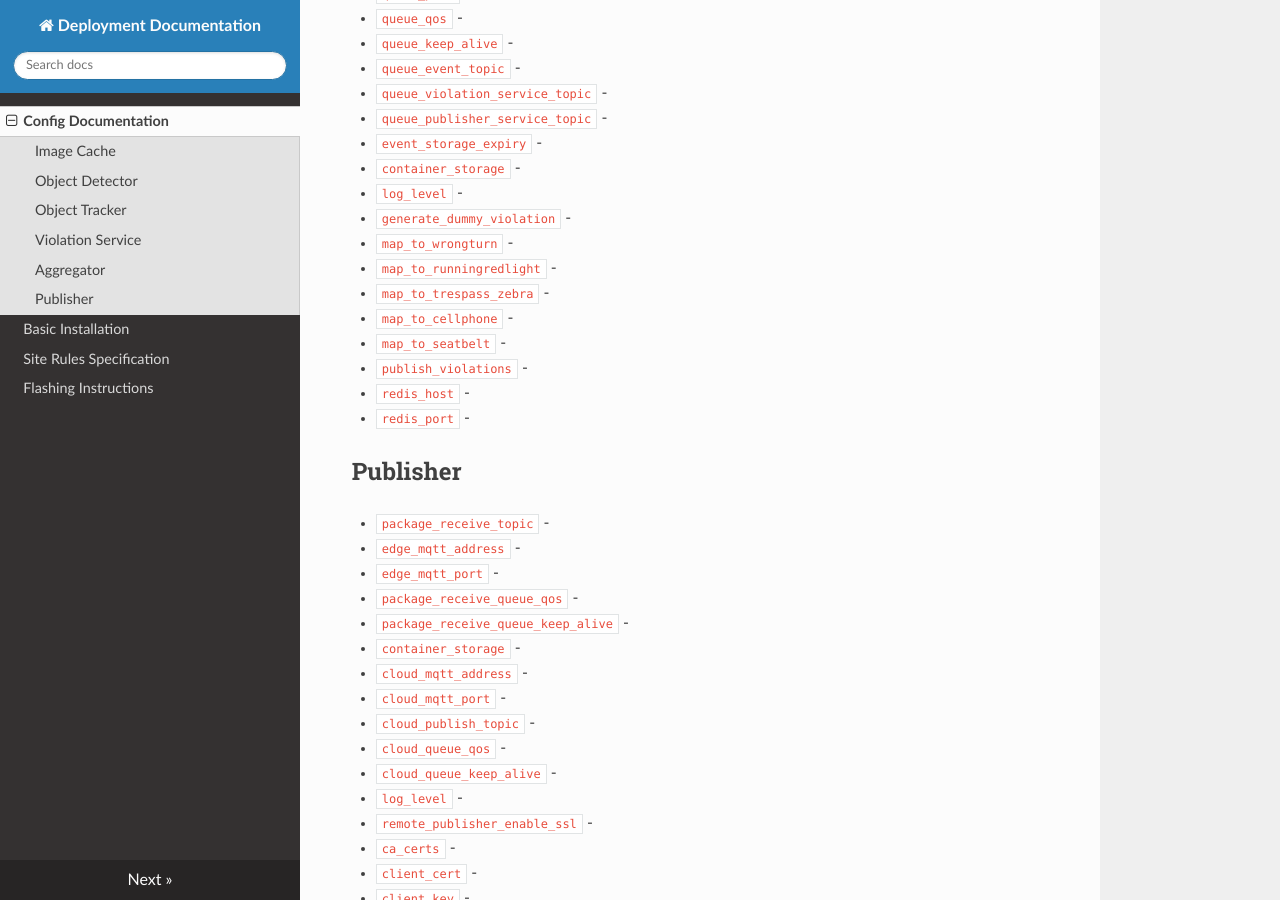
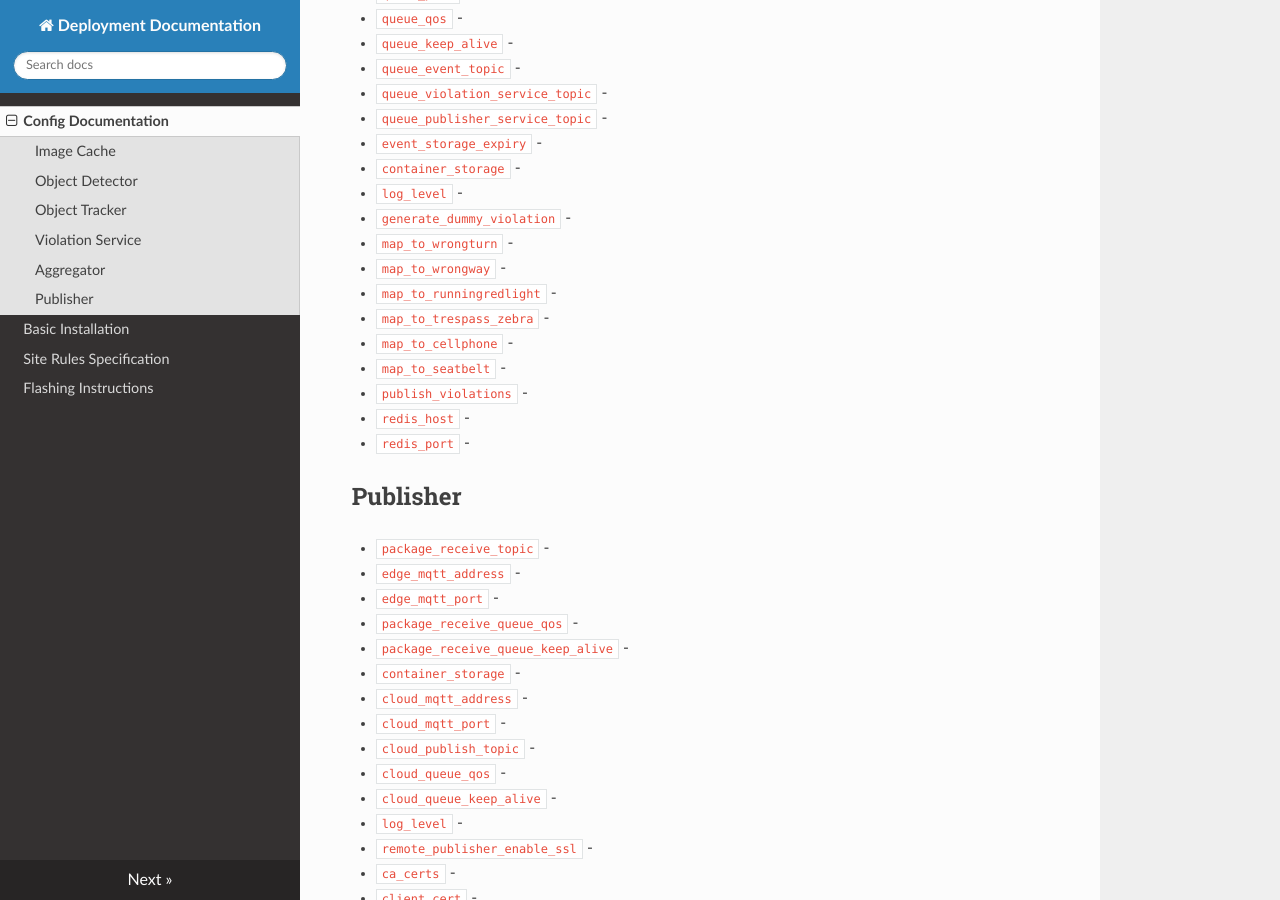
Before and after one commit to hazenai/system-docs, an MkDocs documentation site: the page built from docs/index.md, in a window 1280 px wide and 900 px high, scrolled down 3855 px. Built offline with MkDocs 1.6.1, drawn with Linux system fonts in a browser that asks for light colours; nearby versions of some CDN libraries.

Commit message:
updating aggregator config

```diff
--- a/docs/index.md
+++ b/docs/index.md
@@ -135,6 +135,7 @@
 * `log_level` -
 * `generate_dummy_violation` -
 * `map_to_wrongturn` -
+* `map_to_wrongway` -
 * `map_to_runningredlight` -
 * `map_to_trespass_zebra` -
 * `map_to_cellphone` -
```
